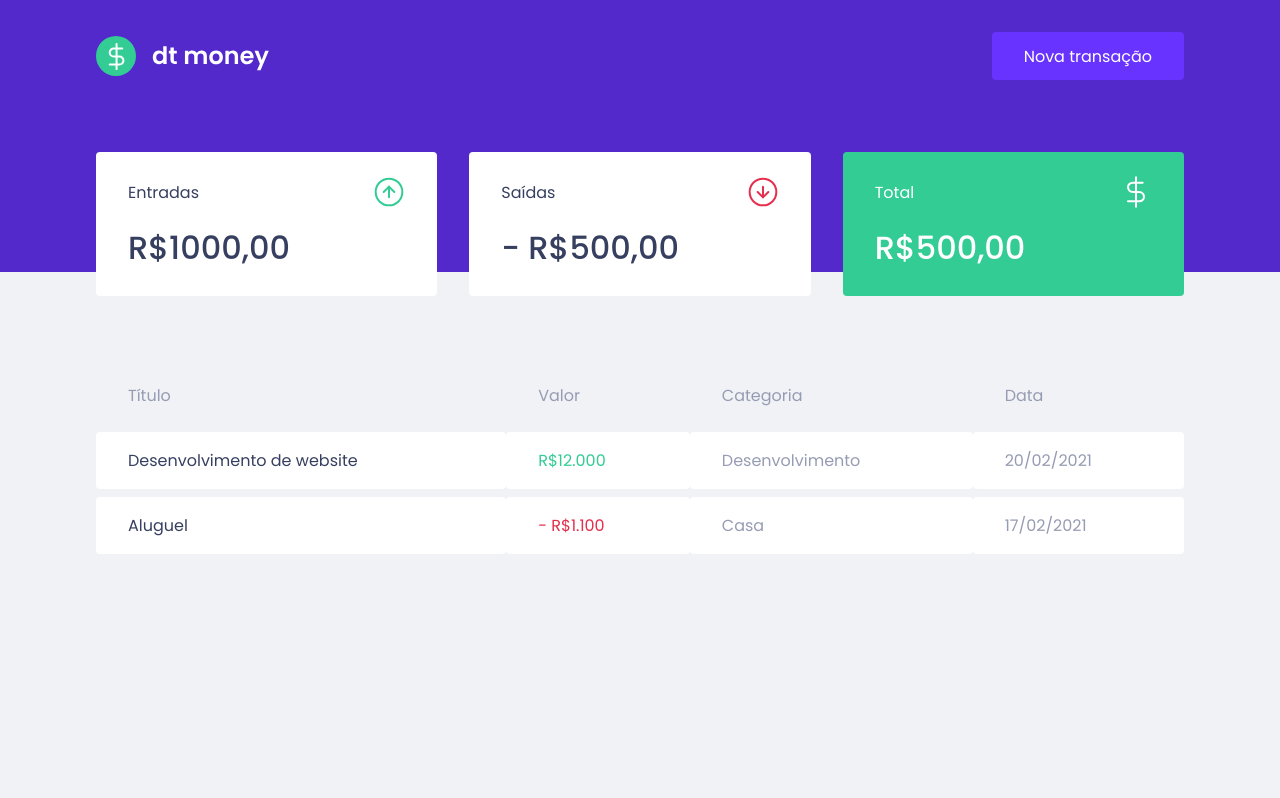
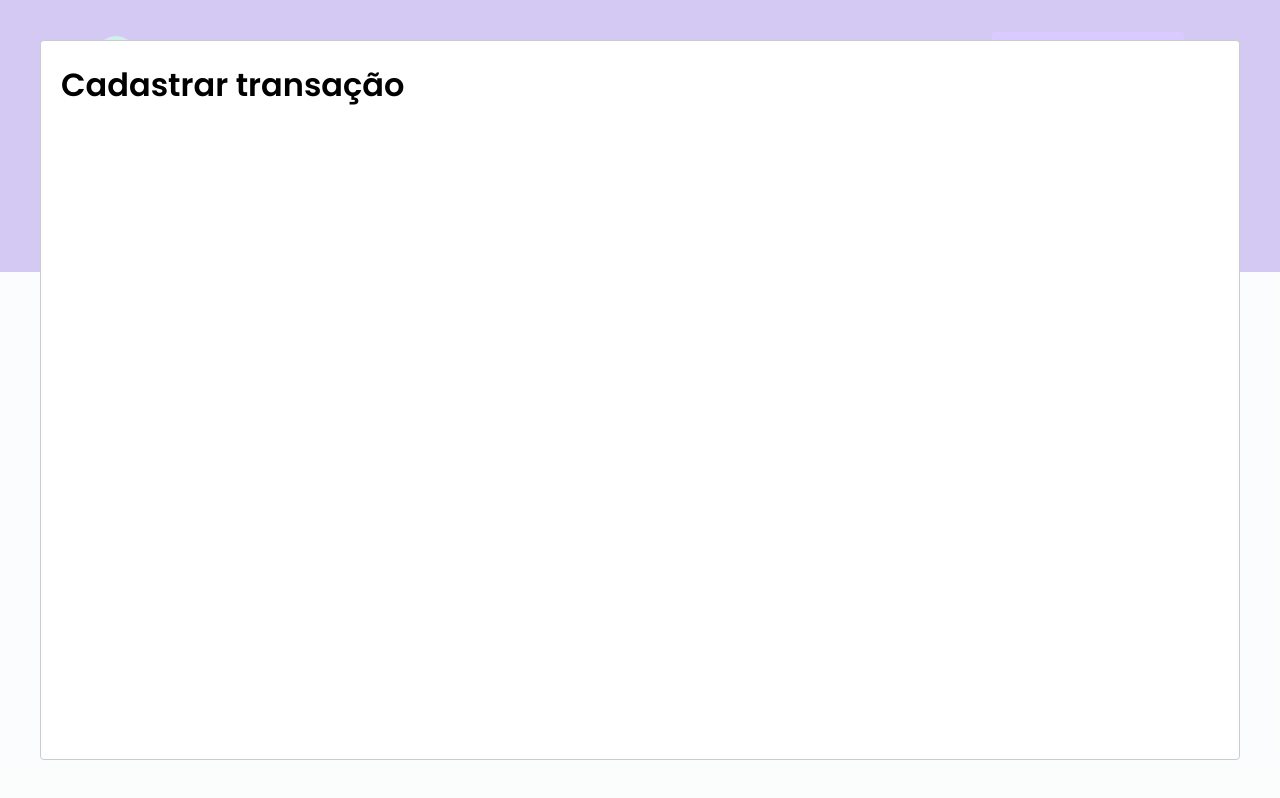
Before and after one commit to juliomchado/Ignite-02-dt-money, a React (Create React App) app: page / in a window 1280 px wide. Both pictures are taken after a click on the button "Nova transação". Built offline with nearby package versions, Linux system fonts and the light colour scheme; no server answers; what miragejs would draw is missing.

Commit message:
add/ modal

```diff
--- a/package.json
+++ b/package.json
@@ -7,6 +7,7 @@
     "miragejs": "^0.1.41",
     "react": "^17.0.1",
     "react-dom": "^17.0.1",
+    "react-modal": "^3.12.1",
     "react-scripts": "4.0.3",
     "styled-components": "^5.2.1",
     "web-vitals": "^1.0.1"
@@ -19,6 +20,7 @@
     "@types/node": "^12.0.0",
     "@types/react": "^17.0.0",
     "@types/react-dom": "^17.0.0",
+    "@types/react-modal": "^3.12.0",
     "@types/styled-components": "^5.1.9",
     "typescript": "^4.1.2"
   },
--- a/src/App.tsx
+++ b/src/App.tsx
@@ -1,13 +1,35 @@
+import { useState } from "react";
+import Modal from "react-modal";
 import { Dashboard } from "./components/Dashboard";
 import { Header } from "./components/Header";
 
 import { GlobalStyle } from "./styles/global";
 
+
+Modal.setAppElement('#root');
+
 export function App() {
+
+  const [isNewTransactionModalOpen, setIsNewTransactionModalOpen] = useState(false);
+
+  function handleOpenNewTransactionModal() {
+    setIsNewTransactionModalOpen(true);
+  }
+
+  function handleCloseNewTransactionModal() {
+    setIsNewTransactionModalOpen(false);
+  }
+
   return (
     <>
-      <Header />
+      <Header onOpenNewTransactionModal={handleOpenNewTransactionModal}/>
       <Dashboard />
+      <Modal
+        isOpen={isNewTransactionModalOpen}
+        onRequestClose={handleCloseNewTransactionModal}
+      >
+        <h1>Cadastrar transação</h1>
+      </Modal>
       <GlobalStyle />
     </>
   );
--- a/src/components/Header/index.tsx
+++ b/src/components/Header/index.tsx
@@ -1,13 +1,20 @@
+import { useState } from 'react';
+import Modal from 'react-modal';
 import logoImg from '../../assets/logo.svg';
-import { Container, Content} from './styles';
+import { Container, Content } from './styles';
+
+interface HeaderProps {
+    onOpenNewTransactionModal: () => void;
+}
+
+export function Header({ onOpenNewTransactionModal }: HeaderProps) {
 
 
-export function Header() {
     return (
         <Container>
             <Content>
                 <img src={logoImg} alt="dt money" />
-                <button type="button">Nova transação</button>
+                <button type="button" onClick={onOpenNewTransactionModal}>Nova transação</button>
             </Content>
         </Container>
     )
```
Also changed, not shown: 1 other file (tests, documents, lock files or other folders).
